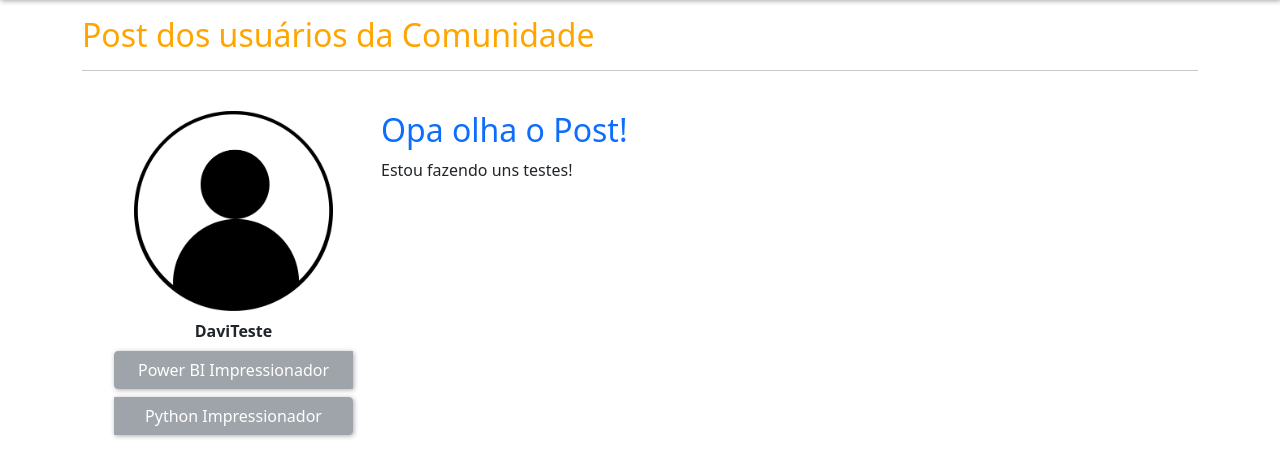
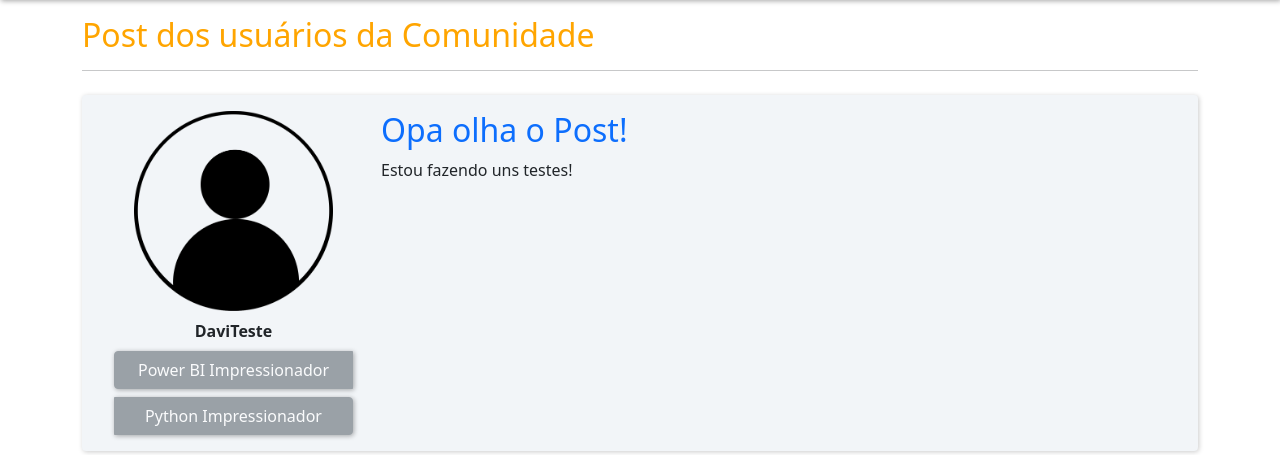
Before and after one commit to ExtraProjects860/ProjetoDevFlask, a Flask app: page / in a window 1280 px wide. Shown: the part 56-511 px from the top of the page. Run offline with Flask 3, Linux system fonts and the light colour scheme; data comes from the database, SQL or seed files in the repository.

Commit message:
Adicionando algumas estilizações

```diff
--- a/Códigos/comunidade/static/main.css
+++ b/Códigos/comunidade/static/main.css
@@ -29,3 +29,7 @@
 .number3 {
   font-weight: 500;
 }
+.meupost {
+  box-shadow: 1px 1px 5px rgba(0, 0, 0, 0.205);
+  background: #f2f5f8 !important;
+}
```
